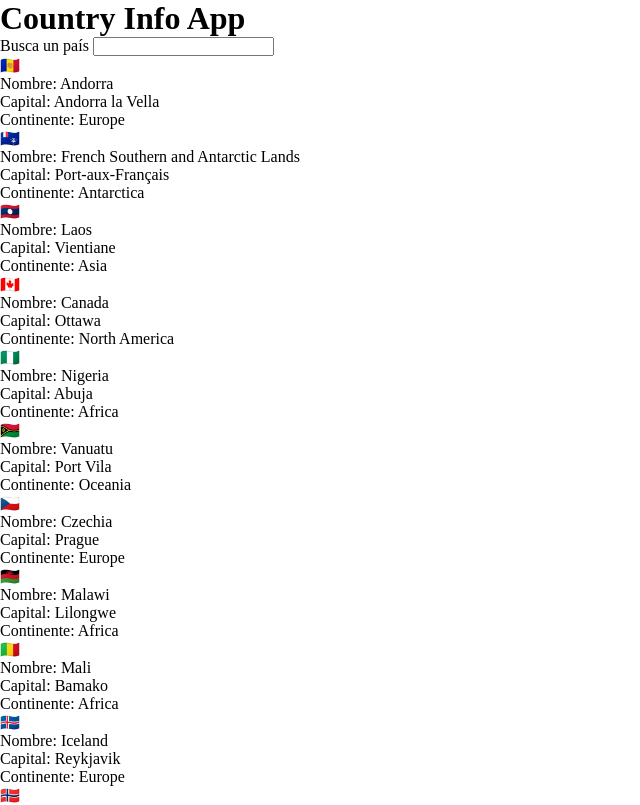
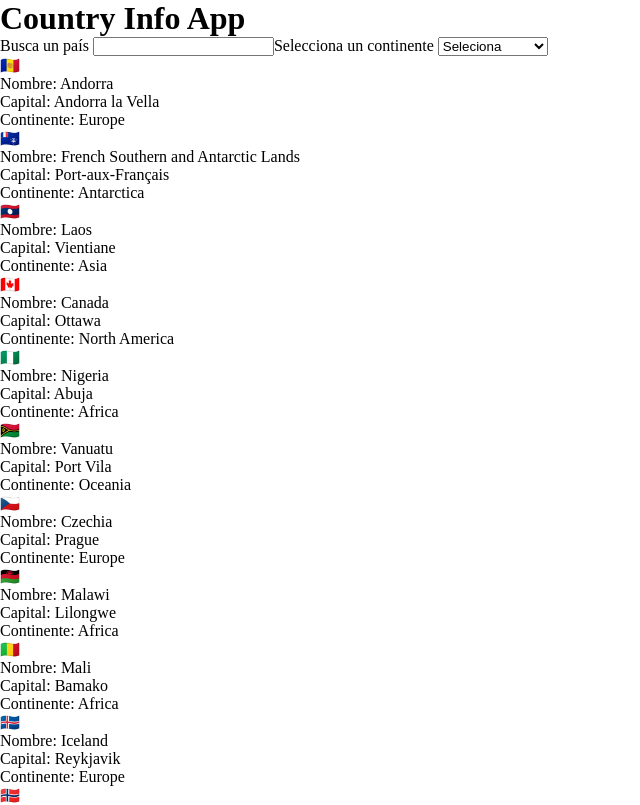
Before and after one commit to Nuria8890/ADALAB-modulo-3-evaluacion-intermedia-Nuria8890, a React (Vite) app: page / in a window 1280 px wide. Shown: the top 805 px of the page, without its empty margins (0-640 px from the left). Built offline with nearby package versions, Linux system fonts and the light colour scheme.

Commit message:
search select

```diff
--- a/src/components/App.jsx
+++ b/src/components/App.jsx
@@ -6,15 +6,37 @@ import { useState } from "react";
 
 function App() {
   const [searchValue, setSearchValue] = useState("");
+  const [selectValue, setSelectValue] = useState("Seleciona");
 
   const changeSearch = (value) => {
     setSearchValue(value);
   };
 
+  const changeSelect = (value) => {
+    setSelectValue(value);
+  };
+
   const countriesFiltered = countriesData.filter((countryData) => {
-    return countryData.name.common
-      .toLowerCase()
-      .includes(searchValue.toLowerCase());
+    if (selectValue === "Seleciona" && searchValue == "") {
+      return true;
+    } else {
+      return (
+        countryData.name.common
+          .toLowerCase()
+          .includes(searchValue.toLowerCase()) ||
+        countryData.continents.includes(selectValue)
+      );
+    }
+  });
+
+  const continents = countriesData.map((countryData) => {
+    // console.log("countryData", countryData);
+    // console.log("countryData.continents", countryData.continents);
+    return countryData.continents[0];
+  });
+
+  const continents5 = continents.filter((valor, indice, self) => {
+    return self.indexOf(valor) === indice;
   });
 
   return (
@@ -22,7 +44,11 @@ function App() {
       <header className="header" id="header">
         <h1 className="header__title">Country Info App</h1>
       </header>
-      <Filters changeSearch={changeSearch} />
+      <Filters
+        changeSearch={changeSearch}
+        continents={continents5}
+        changeSelect={changeSelect}
+      />
       <ListCountries countriesData={countriesFiltered} />
     </>
   );
--- a/src/components/Filters.jsx
+++ b/src/components/Filters.jsx
@@ -1,14 +1,35 @@
 import PropTypes from "prop-types";
 
-function Filters({ changeSearch }) {
+function Filters({ changeSearch, continents, changeSelect }) {
   const handleChange = (event) => {
     changeSearch(event.target.value);
   };
+  const handleSelect = (event) => {
+    changeSelect(event.target.value);
+  };
+
+  const continentSelect = continents.map((continent, index) => {
+    return (
+      <option key={index} value={continent}>
+        {continent}
+      </option>
+    );
+  });
 
   return (
     <form>
       <label htmlFor="search">Busca un país </label>
       <input type="text" id="search" onChange={handleChange} />
+
+      <label htmlFor="searchCountries">Selecciona un continente </label>
+      <select
+        onChange={handleSelect}
+        id="searchCountries"
+        name="searchCountries"
+      >
+        <option value="">Seleciona</option>
+        {continentSelect}
+      </select>
     </form>
   );
 }
@@ -17,4 +38,6 @@ export default Filters;
 
 Filters.prototype = {
   changeSearch: PropTypes.func.isRequired,
+  continents: PropTypes.array.isRequired,
+  changeSelect: PropTypes.func.isRequired,
 };
```
Also changed, not shown: src/styles/layout/_header.scss (deleted, +0 -11 lines).
